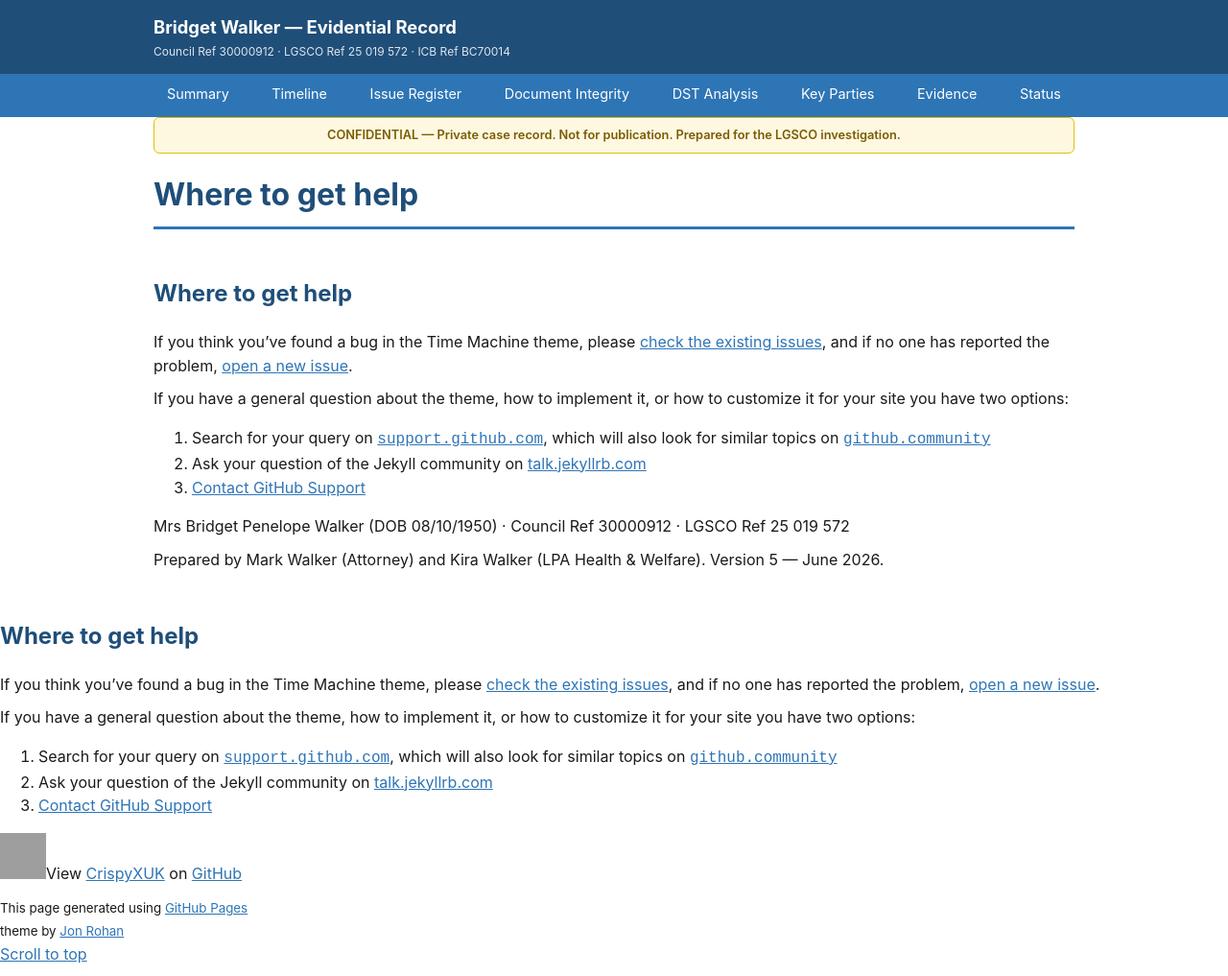
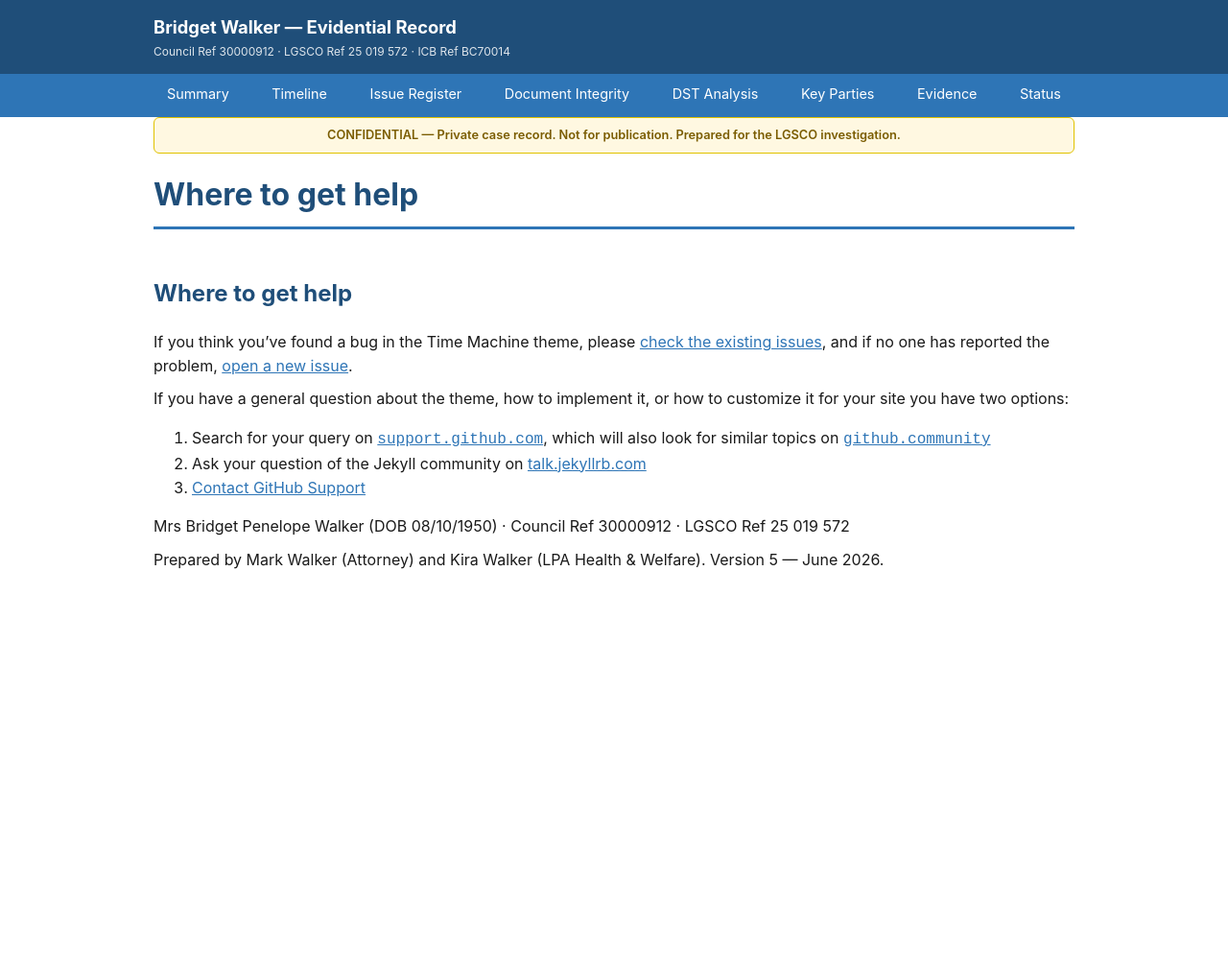
Before and after one commit to CrispyXUK/crispyxuk.github.io, a Jekyll site: the page built from docs/SUPPORT.md, in a window 1280 px wide. Shown: the whole page at 96% size. Built offline with Jekyll 4.4.1, drawn with Linux system fonts in a browser that asks for light colours; our own code applies the rules of GitHub Pages for plain Markdown files; after the commit the page ends 900 px from its top, so only the background shows below that; grey boxes are pictures that could not be loaded.

Commit message:
fix default

```diff
--- a/_layouts/default.html
+++ b/_layouts/default.html
@@ -38,36 +38,4 @@
   </div>
 </footer>
 </body>
-</html>        </div>
-        <article class="markdown-body">
-          {{ content }}
-        </article>
-      </div>
-    </div>
-    <footer>
-      <div class="owner">
-      {% if site.github.is_project_page %}
-      <p><a href="{{ site.github.owner_url }}" class="avatar"><img src="{{ site.github.owner_gravatar_url }}" width="48" height="48"></a> <a href="{{ site.github.owner_url }}">{{ site.github.owner_name }}</a> maintains <a href="{{ site.github.repository_url }}">{{ site.title | default: site.github.repository_name }}</a></p>
-      {% endif %}
-
-       {% if site.github.is_user_page %}
-      <p><a href="{{ site.github.owner_url }}" class="avatar"><img src="{{ site.github.owner_gravatar_url }}" width="48" height="48"></a>View <a href="{{ site.github.owner_url }}">{{ site.github.owner_name }}</a> on <a href="https://www.github.com">GitHub</a></p>
-      {% endif %}
-
-      </div>
-      <div class="creds">
-        <small>This page generated using <a href="https://pages.github.com/">GitHub Pages</a><br>theme by <a href="https://twitter.com/jonrohan/">Jon Rohan</a></small>
-      </div>
-    </footer>
-  </div>
-  <div class="current-section">
-    <a href="#top">Scroll to top</a>
-    {% if site.show_downloads %}
-    <a href="{{ site.github.tar_url }}" class="tar">tar</a>
-    <a href="{{ site.github.zip_url }}" class="zip">zip</a>
-    <a href="{{ site.github.repository_url }}" class="code">source code</a>
-    {% endif %}
-    <p class="name"></p>
-  </div>
-</body>
 </html>
```
